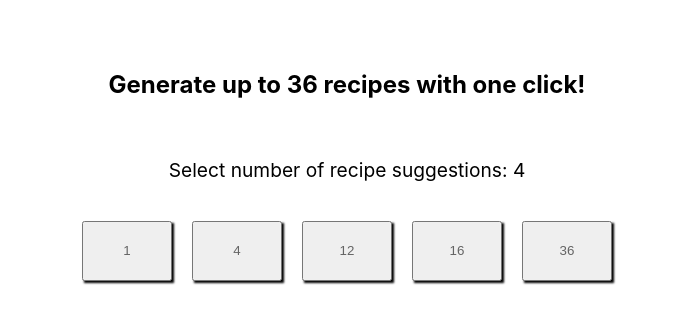
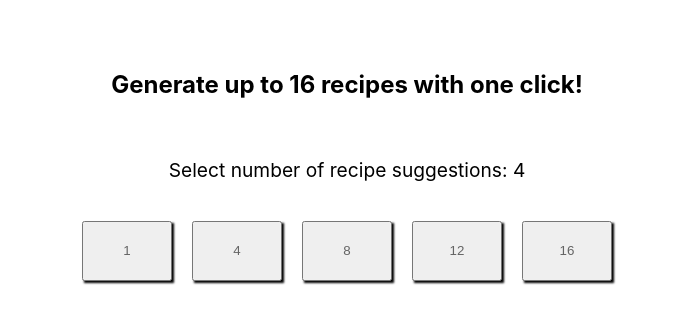
Before and after one commit to EricSorum/recipe-avalanche, a React (Create React App) app: page / in a window 1280 px wide. Shown: the part 153-484 px from the top of the page, without its empty margins (293-989 px from the left). Built offline with nearby package versions, Linux system fonts and the light colour scheme; no server answers.

Commit message:
Changed max recipes from 36 to 16.

```diff
--- a/src/App.jsx
+++ b/src/App.jsx
@@ -4,13 +4,13 @@ import style from './style/App.module.css';
 
 function App() {
   const [num, setNum] = useState(4);
-  const numberList = [1, 4, 12, 16, 36];
+  const numberList = [1, 4, 8, 12, 16];
   return (
     <div className={style.App}>
       <header>
         <h1>Recipe Avalanche</h1>
       </header>
-      <h2>Generate up to 36 recipes with one click!</h2>
+      <h2>Generate up to 16 recipes with one click!</h2>
 
       {/*
       The buttons below allow the user to select the numeber of recipes to fetch
```
